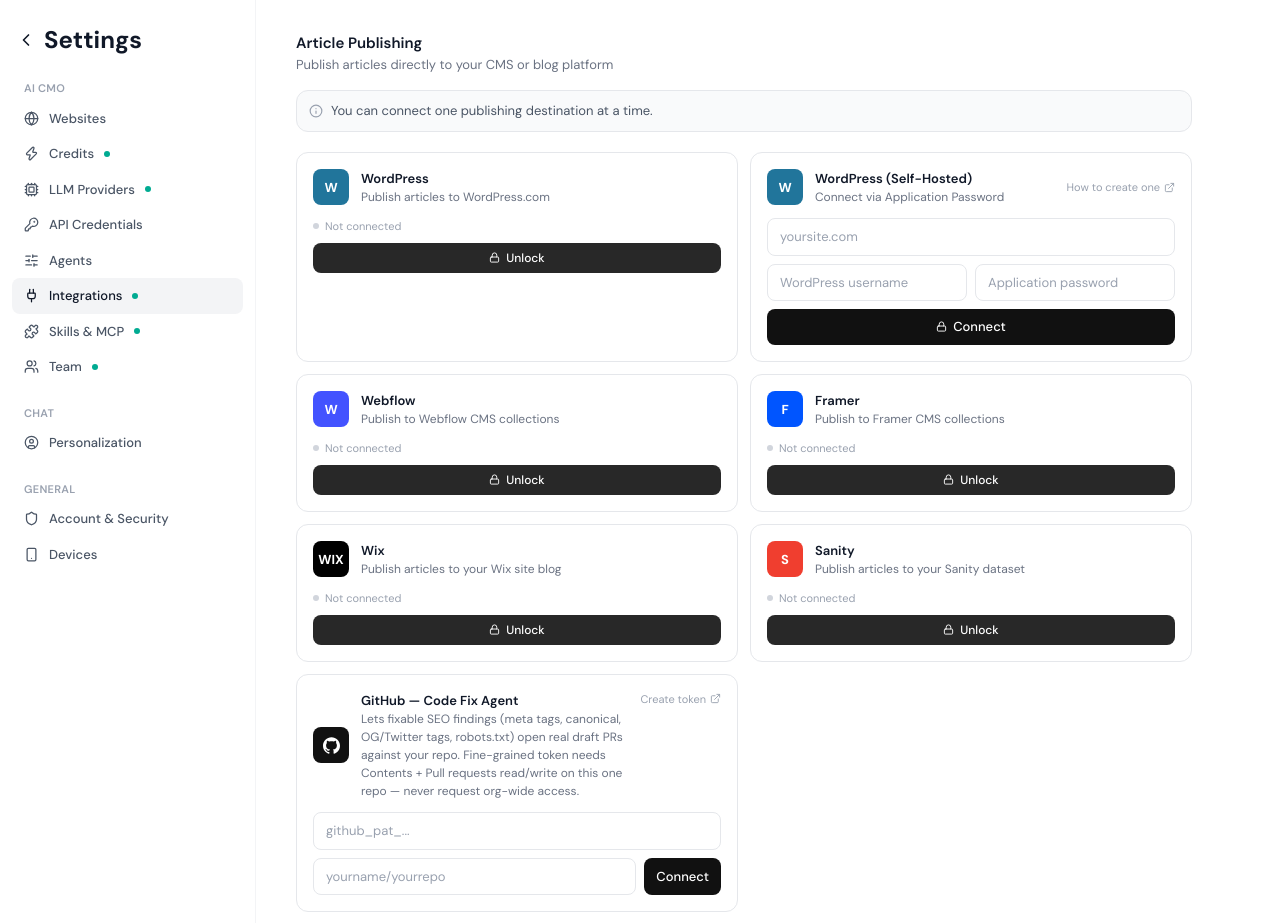
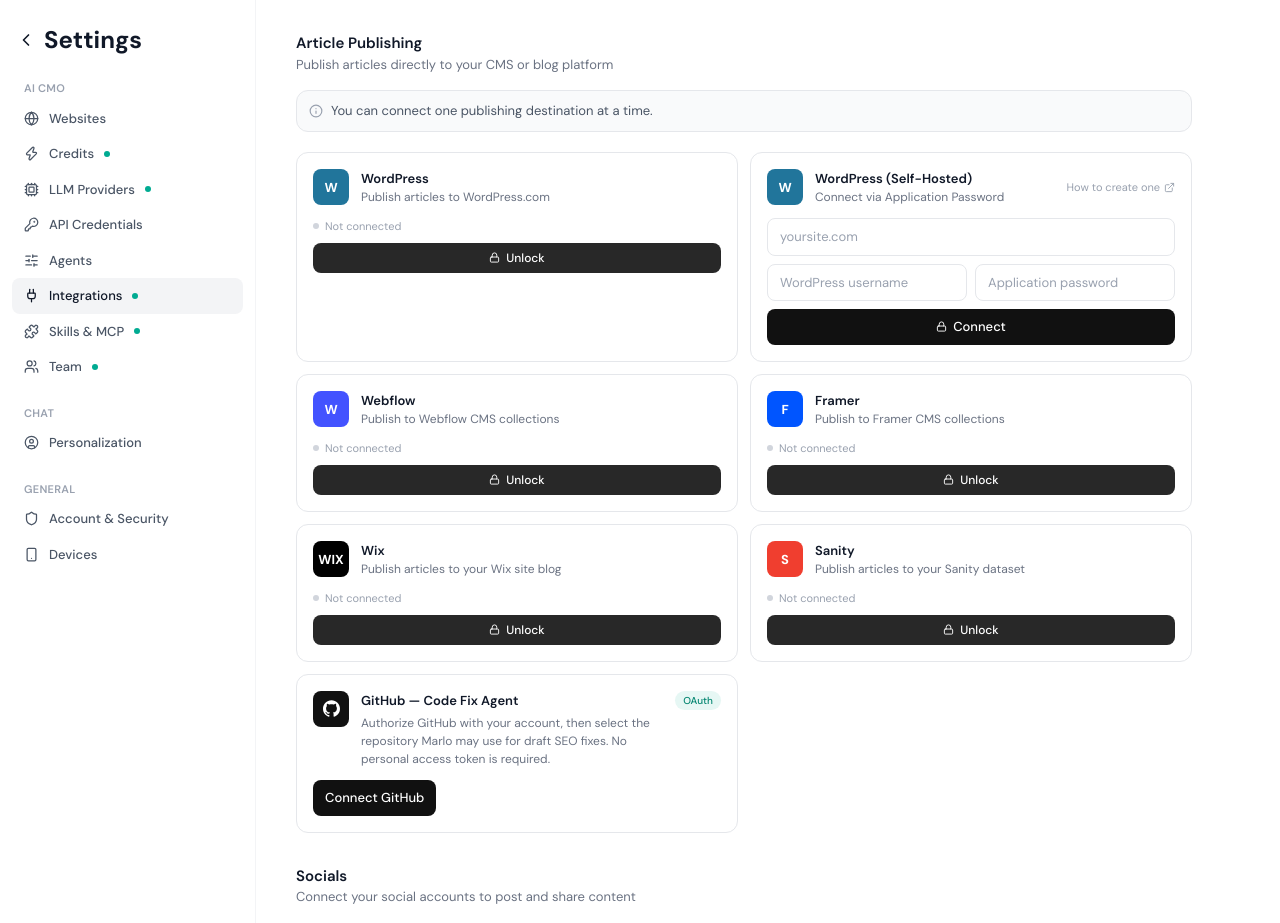
Before and after one commit to Kumar2421/okara-alternative, a Next.js app: page /settings/integrations in a window 1280 px wide. Shown: the top 923 px of the page. Built offline with nearby package versions, Linux system fonts and the light colour scheme; no server answers.

Commit message:
feat: use GitHub OAuth for hosted code fixes

```diff
--- a/components/settings/GitHubCodeFixCard.tsx
+++ b/components/settings/GitHubCodeFixCard.tsx
@@ -22,6 +22,7 @@ import { FEATURES } from "@/lib/features";
 export default function GitHubCodeFixCard() {
   const { show } = useToast();
   const [connected, setConnected] = useState(false);
+  const [githubAuthorized, setGithubAuthorized] = useState(false);
   const [repoSaved, setRepoSaved] = useState("");
   const [patInput, setPatInput] = useState("");
   const [repoInput, setRepoInput] = useState("");
@@ -34,6 +35,7 @@ export default function GitHubCodeFixCard() {
         .then(([providersData, settingsData]) => {
           const githubConn = providersData.connections?.find((c: { providerId: string }) => c.providerId === "github");
           const repoRow = settingsData.settings?.find((s: { key: string; value: string }) => s.key === "github_repo");
+          if (githubConn) setGithubAuthorized(true);
           if (githubConn && repoRow?.value) {
             setConnected(true);
             setRepoSaved(repoRow.value);
@@ -77,6 +79,36 @@ export default function GitHubCodeFixCard() {
   }
 
   async function handleConnect() {
+    if (FEATURES.PLATFORM_MODE) {
+      if (!repoInput.trim()) {
+        show("Enter the repository (owner/repo) you want Marlo to use.");
+        return;
+      }
+      setBusy(true);
+      try {
+        const res = await fetch("/api/settings/github/validate", {
+          method: "POST",
+          headers: { "Content-Type": "application/json" },
+          body: JSON.stringify({ repo: repoInput.trim() }),
+        });
+        const data = await res.json();
+        if (!res.ok) {
+          show(data.error || "Couldn't verify repository access.");
+          return;
+        }
+        await saveSetting("github_repo", data.fullName);
+        setConnected(true);
+        setRepoSaved(data.fullName);
+        setRepoInput("");
+        show(`Connected to ${data.fullName} — fixable SEO findings can now open real draft PRs.`);
+      } catch (err) {
+        show(err instanceof Error ? err.message : "Failed to connect repository.");
+      } finally {
+        setBusy(false);
+      }
+      return;
+    }
+
     if (!patInput.trim() || !repoInput.trim()) {
       show("Enter both a token and a repository (owner/repo).");
       return;
@@ -115,7 +147,8 @@ export default function GitHubCodeFixCard() {
     setBusy(true);
     try {
       if (FEATURES.PLATFORM_MODE) {
-        await fetch("/api/providers?providerId=github", { method: "DELETE" });
+        await fetch("/api/auth/github/disconnect", { method: "POST" });
+        setGithubAuthorized(false);
       } else {
         await saveSetting("github_pat", "");
       }
@@ -128,6 +161,36 @@ export default function GitHubCodeFixCard() {
     } finally {
       setBusy(false);
     }
+  }
+
+  if (FEATURES.PLATFORM_MODE) {
+    return (
+      <div className="rounded-xl border border-gray-200 bg-white p-4">
+        <div className="mb-3 flex items-start justify-between">
+          <div className="flex items-start gap-3">
+            <BrandIcon id="github" color="#111111" fallback="G" />
+            <div>
+              <div className="text-[13px] font-semibold text-gray-900">GitHub — Code Fix Agent</div>
+              <div className="mt-1 text-[12px] text-gray-500">Authorize GitHub with your account, then select the repository Marlo may use for draft SEO fixes. No personal access token is required.</div>
+            </div>
+          </div>
+          <span className="rounded-full bg-[#e6f7f4] px-2 py-0.5 text-[10px] font-medium text-[#00846f]">OAuth</span>
+        </div>
+        {!loaded ? null : !githubAuthorized ? (
+          <a href="/api/auth/github/connect" className="inline-flex rounded-lg bg-[#111111] px-3 py-2 text-[13px] font-medium text-white hover:bg-black">Connect GitHub</a>
+        ) : connected ? (
+          <div className="flex items-center justify-between rounded-lg bg-gray-50 px-3 py-2 text-[12px] text-gray-600">
+            <span className="font-mono">{repoSaved}</span>
+            <button onClick={handleDisconnect} disabled={busy} className="font-medium text-red-600 hover:underline disabled:opacity-50">Disconnect</button>
+          </div>
+        ) : (
+          <div className="flex gap-2">
+            <input value={repoInput} onChange={(e) => setRepoInput(e.target.value)} onKeyDown={(e) => e.key === "Enter" && handleConnect()} placeholder="owner/repository" className="flex-1 rounded-lg border border-gray-200 px-3 py-2 text-[13px] text-gray-800 placeholder:text-gray-400" />
+            <button onClick={handleConnect} disabled={busy} className="shrink-0 rounded-lg bg-[#111111] px-3 py-2 text-[13px] font-medium text-white hover:bg-black disabled:opacity-50">{busy ? "Verifying..." : "Use repository"}</button>
+          </div>
+        )}
+      </div>
+    );
   }
 
   return (
```
